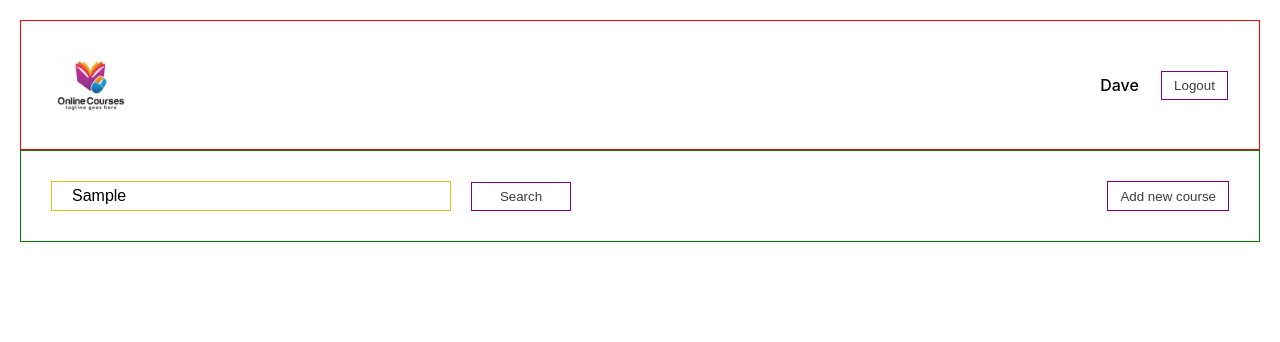
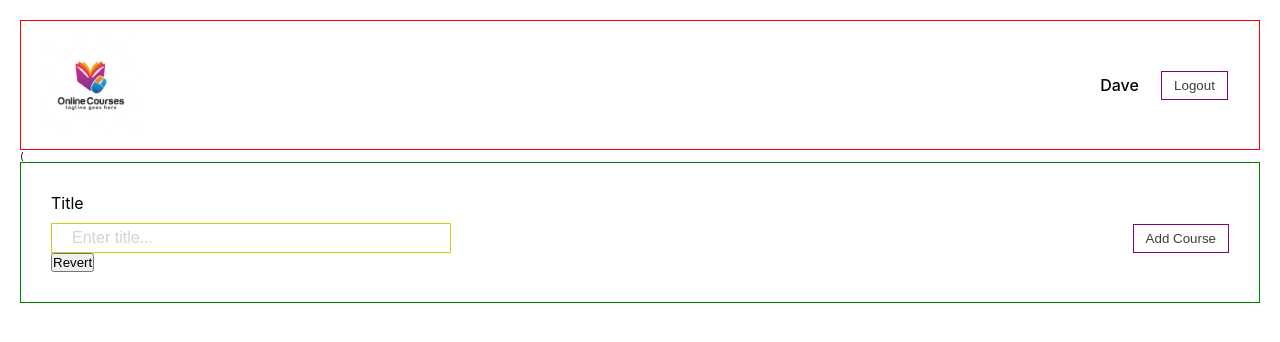
Before and after one commit to avric995/courses-app, a React (Create React App) app: page / in a window 1280 px wide. Both pictures are taken after typing "Sample" into the empty fields and a click on the button "Add new course". Shown: the top 342 px of the page. Built offline with nearby package versions, Linux system fonts and the light colour scheme.

Commit message:
modified search to work with a button"

```diff
--- a/src/common/Input/Input.jsx
+++ b/src/common/Input/Input.jsx
@@ -1,9 +1,9 @@
 import React from 'react';
 import './input.css';
 
-const Input = ({ placeholderText, onChange }) => {
+const Input = ({ placeholderText, onChange, lableText }) => {
 	return (
-		<>
+		<div className='input'>
 			<label htmlFor='text'></label>
 			<input
 				type='text'
@@ -12,7 +12,7 @@ const Input = ({ placeholderText, onChange }) => {
 				id='text'
 				onChange={onChange}
 			/>
-		</>
+		</div>
 	);
 };
 
--- a/src/common/Input/input.css
+++ b/src/common/Input/input.css
@@ -1,3 +1,7 @@
+
+
+
+
 input{
     border: 1px solid rgb(205, 205, 22);
     font-size: 1.6rem;
@@ -5,6 +9,7 @@ input{
     width: 40rem;
     outline: none;
 
+
 }
 
 input::placeholder {
--- a/src/components/Courses/Components/SearchBar/SearchBar.jsx
+++ b/src/components/Courses/Components/SearchBar/SearchBar.jsx
@@ -1,16 +1,39 @@
-import React from 'react';
+import React, { useState } from 'react';
 import Input from '../../../../common/Input/Input';
 import Button from '../../../../common/Button/Button';
 import './searchBar.css';
 
-const SearchBar = ({ placeholderText, onChange, query }) => {
-	const handleClick = (searchTerm) => {
-		console.log(searchTerm);
+const SearchBar = ({
+	placeholderText,
+	onChange,
+	coursesFilter,
+	query,
+	setCourses,
+}) => {
+	// const coursesFilter = data;
+
+	const handleSearchClick = (searchTerm) => {
+		if (query !== '') {
+			const filteredCourse = coursesFilter.filter((course) => {
+				if (query === '') {
+					return course;
+				} else if (
+					course.title.toLowerCase().includes(query.toLowerCase()) ||
+					course.id.toLowerCase().includes(query.toLowerCase())
+				) {
+					return course;
+				}
+			});
+			setCourses(filteredCourse);
+		} else {
+			setCourses(coursesFilter);
+		}
 	};
+
 	return (
 		<div className='search-div'>
 			<Input placeholderText={placeholderText} onChange={onChange} />
-			<Button value='Search' onClick={() => handleClick(query)} />
+			<Button value='Search' onClick={() => handleSearchClick(query)} />
 		</div>
 	);
 };
--- a/src/components/Courses/Courses.jsx
+++ b/src/components/Courses/Courses.jsx
@@ -4,58 +4,48 @@ import { mockedCoursesList, mockedAuthorsList } from '../../constants.js';
 import './courses.css';
 import SearchBar from './Components/SearchBar/SearchBar';
 import Button from '../../common/Button/Button';
+import CreateCourse from '../CreateCourse/CreateCourse';
 
 const Courses = () => {
 	const [courses, setCourses] = useState(mockedCoursesList);
 	const [authors, setAuthors] = useState(mockedAuthorsList);
 
 	const [query, setQuery] = useState('');
-	// console.log(query);
+	const [isShown, setIsShown] = useState(false);
 
-	// proba za search
-	const newCourses = courses.filter((course) => {
-		if (query === '') {
-			return course;
-		} else if (
-			course.title.toLowerCase().includes(query.toLowerCase()) ||
-			course.id.toLowerCase().includes(query.toLowerCase())
-		) {
-			return course;
-		}
-	});
-
-	// console.log(newCourses);
+	const handleClick = () => {
+		setIsShown(!isShown);
+	};
 
 	return (
 		<main>
-			<section className='container'>
+			(
+			{!isShown ? (
+				<section className='container-list'>
 					<div className='section-element'>
 						<SearchBar
 							placeholderText='Enter course name or id...'
 							onChange={(event) => setQuery(event.target.value)}
+							coursesFilter={mockedCoursesList}
+							setCourses={setCourses}
 							query={query}
 						/>
-					<Button value='Add new course' />
+						<Button value='Add new course' onClick={handleClick} />
 					</div>
 					<div>
-					{courses
-						.filter((course) => {
-							if (query === '') {
-								return course;
-							} else if (
-								course.title.toLowerCase().includes(query.toLowerCase()) ||
-								course.id.toLowerCase().includes(query.toLowerCase())
-							) {
-								return course;
-							}
-						})
-						.map((course) => {
+						{courses.map((course) => {
 							return (
 								<CourseCard key={course.id} {...course} authorsList={authors} />
 							);
 						})}
 					</div>
 				</section>
+			) : (
+				<section className='container-add'>
+					<CreateCourse />
+					<button onClick={handleClick}>Revert</button>
+				</section>
+			)}
 		</main>
 	);
 };
--- a/src/components/Courses/courses.css
+++ b/src/components/Courses/courses.css
@@ -1,4 +1,4 @@
-.container{
+.container-list{
     border: 1px solid green;
     padding: 3rem;
 }
@@ -7,3 +7,8 @@
     display: flex;
     justify-content: space-between;
 }
+
+.container-add{
+    border: 1px solid green;
+    padding: 3rem;
+}
--- /dev/null
+++ b/src/components/CreateCourse/CreateCourse.jsx
@@ -0,0 +1,20 @@
+import React from 'react';
+import Input from '../../common/Input/Input';
+import './createCourse.css';
+
+const CreateCourse = () => {
+	return (
+		<>
+			<div className='header-div'>
+				<div className='input-div'>
+					<label htmlFor='inputTitle'>Title</label>
+					<input id='inputTitle' placeholder='Enter title...'></input>
+				</div>
+
+				<button className='btn'>Add Course</button>
+			</div>
+		</>
+	);
+};
+
+export default CreateCourse;
--- /dev/null
+++ b/src/components/CreateCourse/createCourse.css
@@ -0,0 +1,17 @@
+.header-div{
+    display: flex;
+    justify-content: space-between;
+    align-items: center;
+}
+.header-div button {
+   align-self: flex-end;
+}
+.input-div{
+    display: flex;
+    flex-direction: column;
+    gap: 1rem;
+}
+
+label {
+    font-size: 1.6rem;
+}
```
Lines whose indentation alone changed are shown as unchanged.
